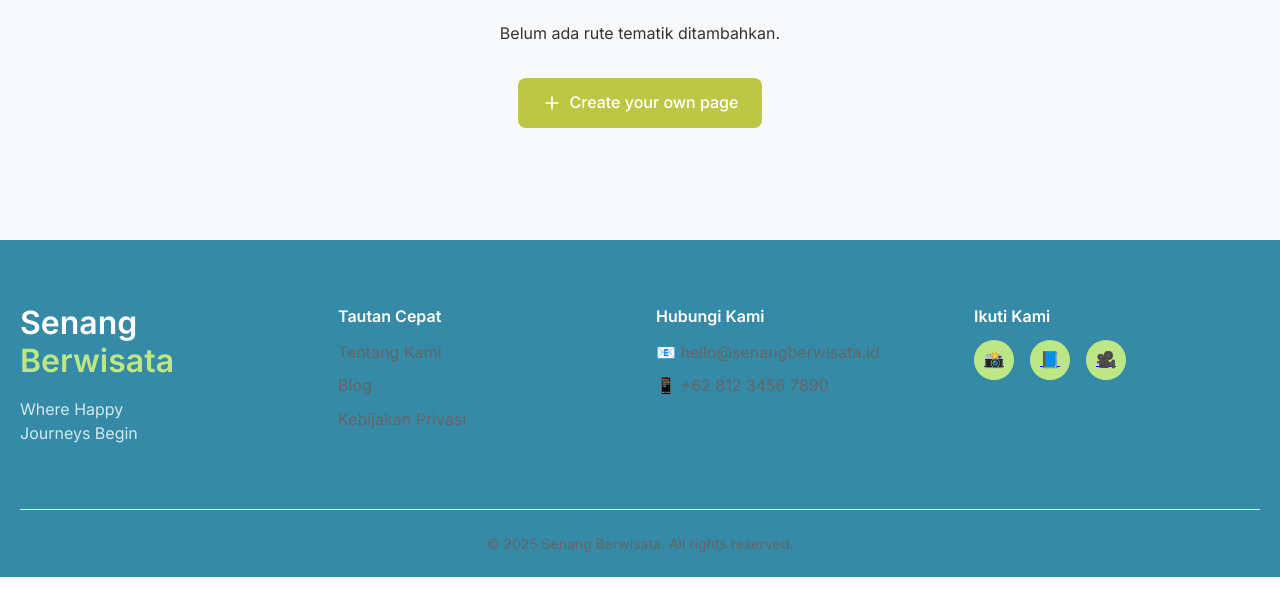
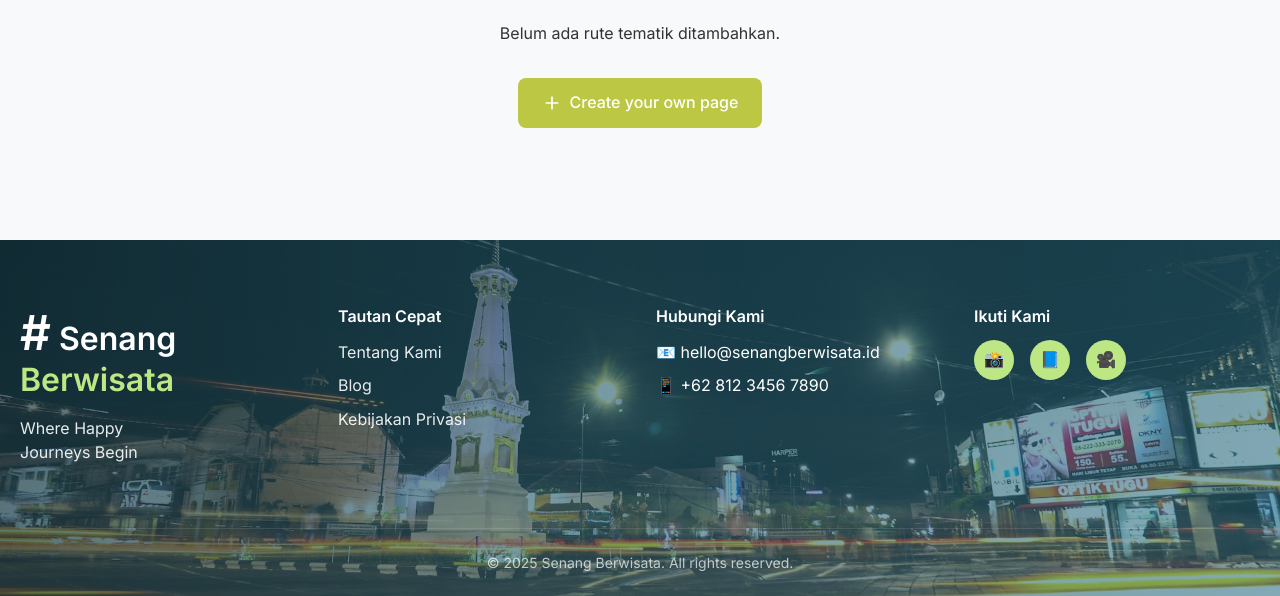
Before and after one commit to kuadngoding/senangBerwisata, a Django app: page / in a window 1280 px wide. Shown: the part 1232-1828 px from the top of the page. Run offline with Django 5.2, Linux system fonts and the light colour scheme; data that the repository does not hold is empty.

Commit message:
feat: enhance footer

```diff
--- a/templates/base.html
+++ b/templates/base.html
@@ -175,14 +175,41 @@
 
         /* Footer */
         .footer {
+            position: relative;
             background-color: var(--primary-blue);
             color: var(--text-white);
             margin-top: 5rem;
+            overflow: hidden;
+        }
+
+        .footer-background {
+            position: absolute;
+            top: 0;
+            left: 0;
+            width: 100%;
+            height: 100%;
+            background-size: cover;
+            background-position: center;
+            opacity: 0.5;
+            z-index: 1;
+        }
+
+        .footer-overlay {
+            position: absolute;
+            inset: 0;
+            background: linear-gradient(to right, rgba(0,0,0,0.4) 0%, rgba(0,0,0,0.2) 40%, rgba(0,0,0,0.1) 100%);
+
+            z-index: 2;
+        }
+
+        .footer-container {
+            position: relative;
+            z-index: 3;
         }
 
         .footer-top {
             padding: 4rem 0;
-            border-bottom: 1px solid var(--separator-light);
+            border-bottom: 1px solid rgba(255, 255, 255, 0.1);
             display: flex;
             flex-wrap: wrap;
             gap: 2rem;
@@ -193,10 +220,22 @@
             min-width: 250px;
         }
 
+        .footer-link {
+            color: var(--text-white);
+            text-decoration: none;
+            opacity: 0.9;
+            transition: opacity 0.2s;
+        }
+
+        .footer-link:hover {
+            opacity: 1;
+            text-decoration: underline;
+        }
+
         .footer-bottom {
             padding: 1.5rem 0;
             text-align: center;
-            color: var(--text-secondary);
+            color: rgba(255, 255, 255, 0.7);
         }
 
         .social-icons {
@@ -213,6 +252,7 @@
             background: var(--secondary-green);
             border-radius: 50%;
             transition: transform 0.3s;
+            text-decoration: none;
         }
 
         .icon-button:hover {
@@ -316,35 +356,39 @@
     </main>
 
     <footer class="footer">
-        <div class="container">
+        <div class="footer-background" style="background-image: url('{% static "image/footer.jpg" %}');"></div>
+        <div class="footer-overlay"></div>
+        <div class="container footer-container">
             <div class="footer-top">
                 <div class="footer-column">
+                    <div class="footer-logo">
                         <h2 style="margin-bottom: 1rem;">
-                        Senang<br>
+                            <span style="font-size: 3rem; font-weight: bold;">#</span> Senang<br>
                             <span style="color: var(--secondary-green)">Berwisata</span>
                         </h2>
-                    <p class="body-1" style="opacity: 0.8">
+                        <p class="body-1" style="opacity: 0.9">
                             Where Happy<br>
                             Journeys Begin
                         </p>
+                    </div>
                 </div>
 
                 <div class="footer-column">
                     <h5 class="subtitle-2" style="margin-bottom: 0.75rem">Tautan Cepat</h5>
                     <ul style="list-style: none;">
-                        <li><a href="#" class="body-1" style="color: var(--text-secondary); text-decoration: none">Tentang Kami</a></li>
-                        <li style="margin: 0.5rem 0"><a href="#" class="body-1" style="color: var(--text-secondary); text-decoration: none">Blog</a></li>
-                        <li><a href="#" class="body-1" style="color: var(--text-secondary); text-decoration: none">Kebijakan Privasi</a></li>
+                        <li><a href="#" class="footer-link">Tentang Kami</a></li>
+                        <li style="margin: 0.5rem 0"><a href="#" class="footer-link">Blog</a></li>
+                        <li><a href="#" class="footer-link">Kebijakan Privasi</a></li>
                     </ul>
                 </div>
 
                 <div class="footer-column">
                     <h5 class="subtitle-2" style="margin-bottom: 0.75rem">Hubungi Kami</h5>
                     <div style="margin-bottom: 0.5rem">
-                        <span class="body-1" style="color: var(--text-secondary)">📧 hello@senangberwisata.id</span>
+                        <span class="footer-contact">📧 hello@senangberwisata.id</span>
                     </div>
                     <div>
-                        <span class="body-1" style="color: var(--text-secondary)">📱 +62 812 3456 7890</span>
+                        <span class="footer-contact">📱 +62 812 3456 7890</span>
                     </div>
                 </div>
 
```
Also changed, not shown: static/image/footer.jpg. Lines whose indentation alone changed are shown as unchanged.
